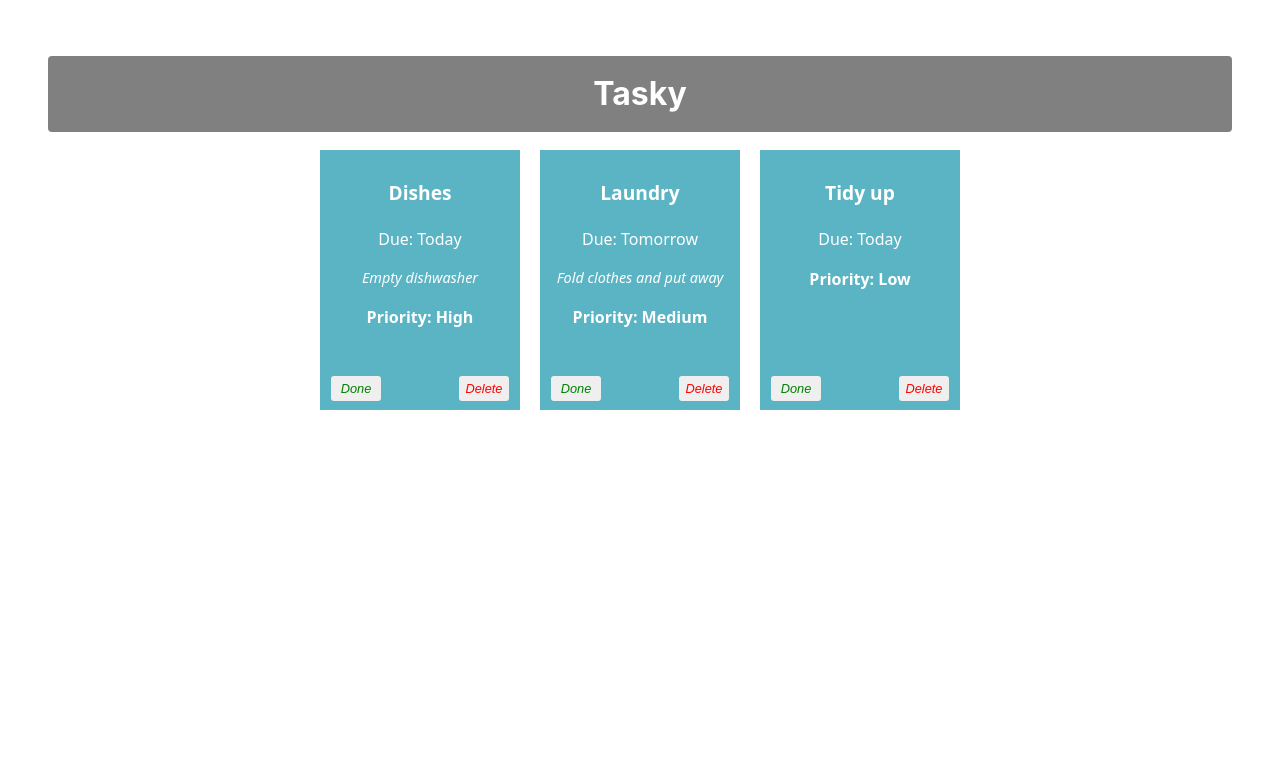
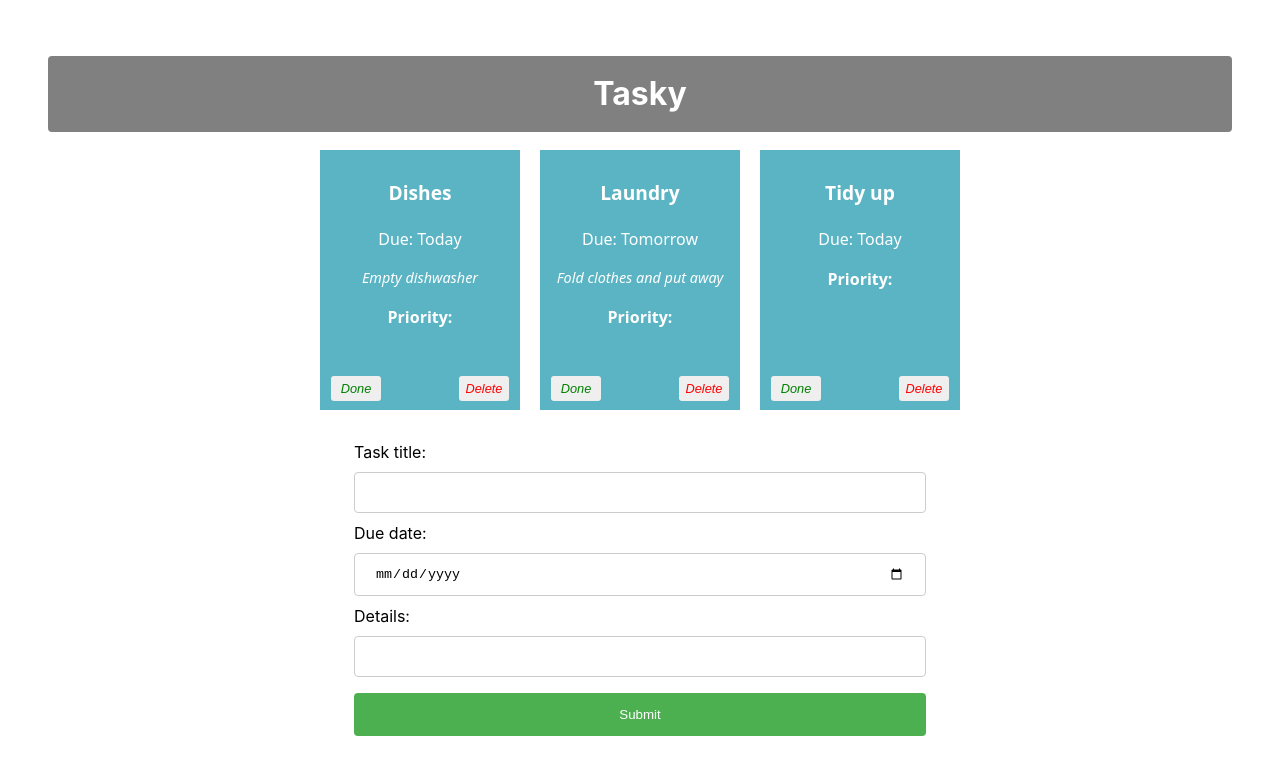
Before and after one commit to chris-bolger/react-basics-labs, a React (Vite) app in the folder tasky/: page / in a window 1280 px wide. Shown: the top 774 px of the page. Built offline with nearby package versions, Linux system fonts and the light colour scheme.

Commit message:
Add task: form added

```diff
--- a/tasky/src/App.css
+++ b/tasky/src/App.css
@@ -69,3 +69,34 @@
   right: 5px;
   color: red;
 }
+
+input[type=text], input[type=date] {
+  width: 100%;
+  padding: 12px 20px;
+  margin: 8px 0;
+  display: inline-block;
+  border: 1px solid #ccc;
+  border-radius: 4px;
+  box-sizing: border-box;
+}
+
+input[type=submit] {
+  width: 100%;
+  background-color: #4CAF50;
+  color: white;
+  padding: 14px 20px;
+  margin: 8px 0;
+  border: none;
+  border-radius: 4px;
+  cursor: pointer;
+}
+
+input[type=submit]:hover {
+  background-color: #45a049;
+}
+
+form {
+  text-align: left;
+  width: 50%;
+  margin: auto;
+}
--- a/tasky/src/App.jsx
+++ b/tasky/src/App.jsx
@@ -1,5 +1,6 @@
 import './App.css';
 import Task from './components/Task';
+import AddTaskForm from './components/Form';
 import React, { useState } from 'react';
 
 function App() {
@@ -22,8 +23,6 @@
     tasks.splice(taskIndex, 1);
     setTaskState({tasks});
   }
-
-
   return (
     <div className="container">
       <h1>Tasky</h1>
@@ -32,13 +31,13 @@
           title={task.title}
           description={task.description}
           deadline={task.deadline}
-            priority={task.priority}
+          key={task.id}
           done={task.done}
-            key={task.id}
           markDone={() => doneHandler(index)}
           deleteTask = {() => deleteHandler(index)}
         />
       ))}
+      <AddTaskForm />
     </div>
   );
 }
--- /dev/null
+++ b/tasky/src/components/Form.jsx
@@ -0,0 +1,26 @@
+const AddTaskForm = (props) => {
+
+  return (
+    <div>
+      <form>
+        <label>
+            Task title:
+            <input type="text" name="title" required />
+        </label>
+        <br />
+        <label>
+            Due date:
+            <input type="date" name="deadline" required />
+        </label>
+        <br />
+        <label>
+            Details:
+            <input type="text" name="description" />
+        </label>
+        <input type="submit" value="Submit" />
+        </form>
+    </div>
+  )
+};
+
+export default AddTaskForm;
```
Lines whose indentation alone changed are shown as unchanged.
